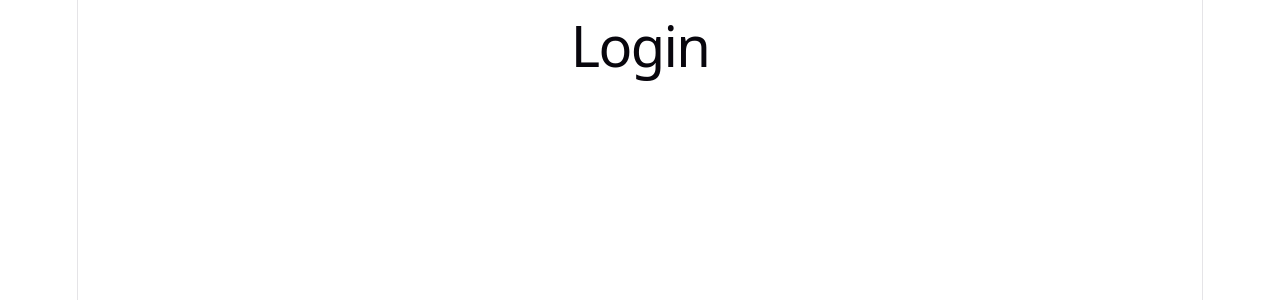
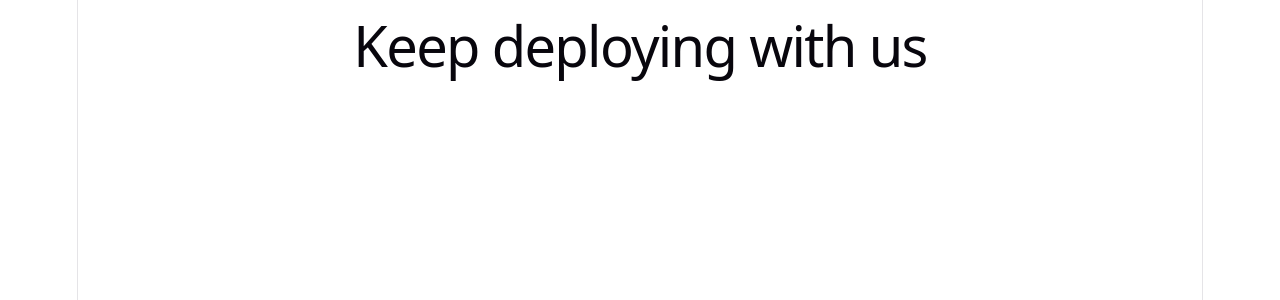
Before and after one commit to AidanZhou12/PaaSifier, a React (Vite) app in the folder client/: page /login in a window 1280 px wide. Shown: the top 300 px of the page. Built offline with nearby package versions, Linux system fonts and the light colour scheme.

Commit message:
changed the login page header

```diff
--- a/client/src/pages/login.tsx
+++ b/client/src/pages/login.tsx
@@ -5,7 +5,7 @@ import { useState } from 'react'
 function Login() {
     return (
         <main>
-            <h1>Login</h1>
+            <h1>Keep deploying with us</h1>
         </main>
     );
 }
```
